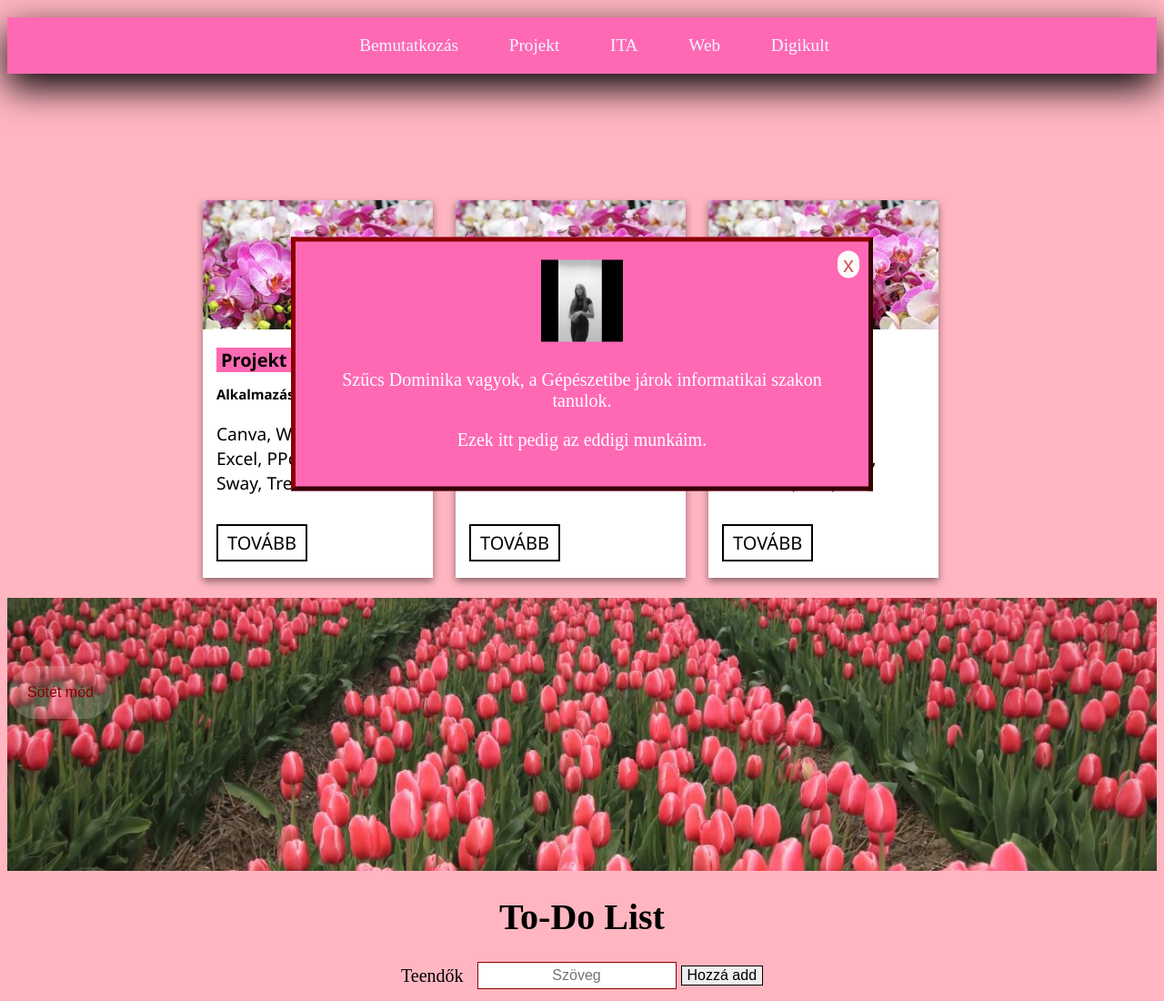
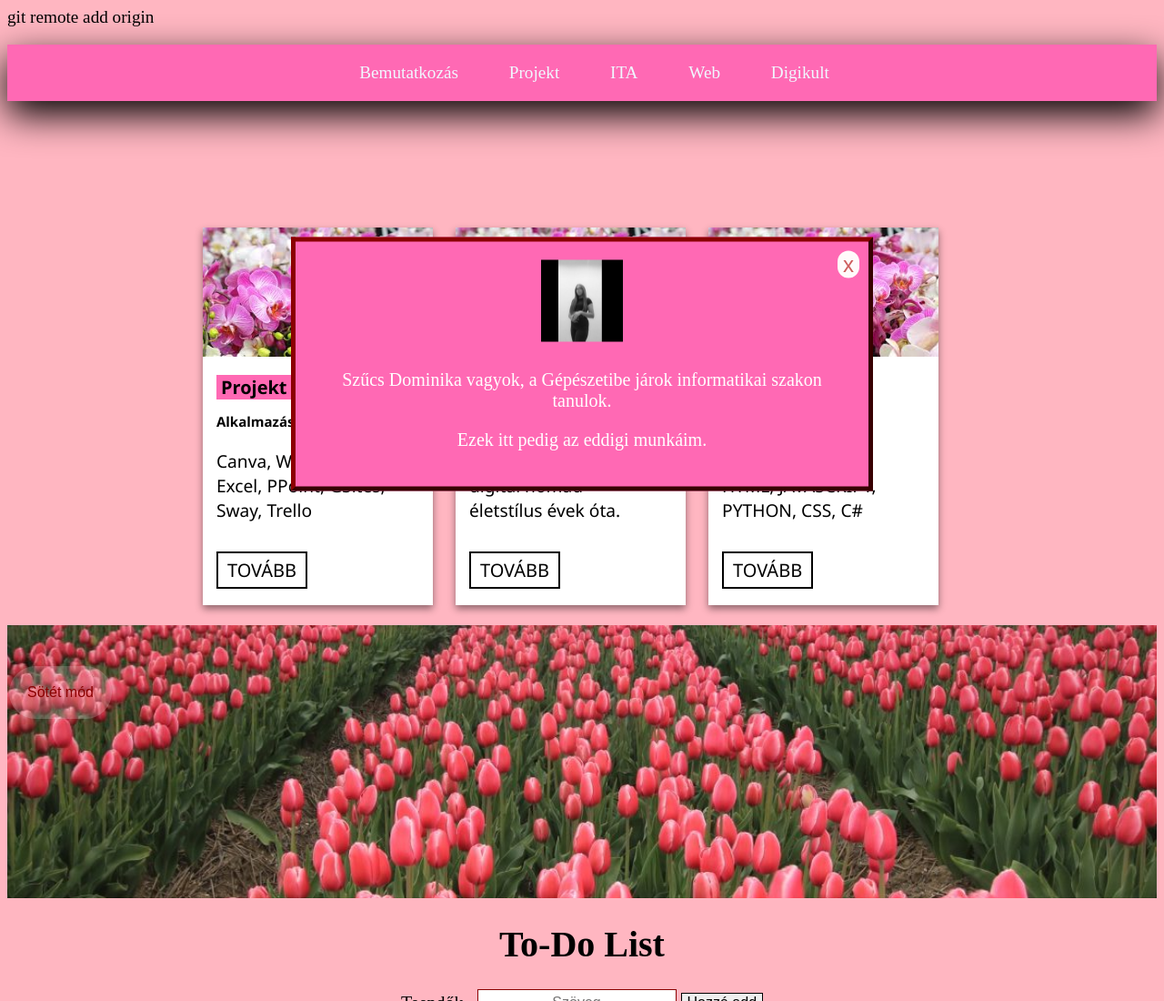
Before and after one commit to Dominika-18/Cardok, a plain HTML site: page index.html in a window 1280 px wide. Shown: the top 1100 px of the page at 91% size. Drawn offline with Linux system fonts and the light colour scheme.

Commit message:
index.html

```diff
--- a/index.html
+++ b/index.html
@@ -5,6 +5,7 @@
     <meta charset="UTF-8">
     <meta http-equiv="X-UA-Compatible" content="IE=edge">
     <meta name="viewport" content="width=device-width, initial-scale=1.0">
+    <a href="https://github.com/Dominika-18/Cardok.git">git remote add origin</a>
     <title>Kártyák</title>
 </head>
 <body>
```
